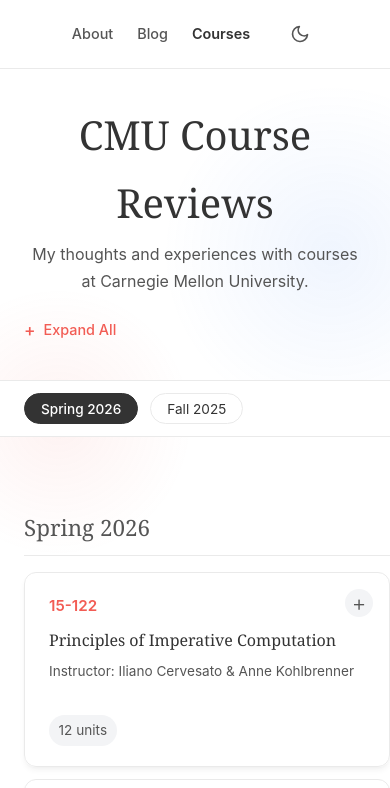
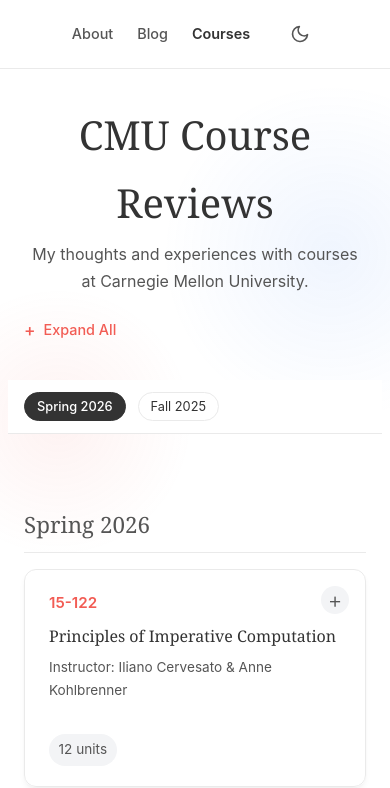
Before and after one commit to darrenpintoo/darrenpintoo.github.io, a React (Vite) app: page /courses in a window 390 px wide. Shown: the top 788 px of the page. Built offline with nearby package versions, Linux system fonts and the light colour scheme.

Commit message:
hopefully fixed mobile issues

```diff
--- a/src/index.css
+++ b/src/index.css
@@ -60,6 +60,7 @@
   font-size: 15px;
   -webkit-font-smoothing: antialiased;
   min-height: 100vh;
+  overflow-x: hidden;
 }
 
 a {
@@ -151,6 +152,12 @@
   margin: 0 auto;
   padding: 3rem 1.5rem;
   min-height: 80vh;
+}
+
+@media (max-width: 600px) {
+  .container {
+    padding: 2rem 1rem;
+  }
 }
 
 /* Subtitle */
@@ -716,23 +723,17 @@
     position: -webkit-sticky;
     position: sticky;
     top: 60px;
-    /* Adjust based on header height */
     z-index: 80;
-    width: 100vw;
-    margin-left: -1.5rem;
-    /* Break out of container padding */
-    padding: 0.75rem 1.5rem;
+    width: calc(100% + 2rem);
+    margin-left: -1rem;
+    padding: 0.75rem 1rem;
     overflow-x: auto;
     white-space: nowrap;
     display: flex;
     align-items: center;
     background: var(--bg-primary);
-    /* Ensure background covers content */
     border-bottom: 1px solid var(--border-color);
-    border-top: 1px solid var(--border-color);
-    padding-bottom: 0.75rem;
     gap: 0.5rem;
-    /* Hide scrollbar */
     -ms-overflow-style: none;
     scrollbar-width: none;
   }
@@ -758,10 +759,11 @@
   .sidebar-link {
     border: 1px solid var(--border-color);
     background: var(--bg-card);
-    border-radius: 20px;
-    padding: 0.4rem 1rem;
-    font-size: 0.85rem;
+    border-radius: 16px;
+    padding: 0.35rem 0.75rem;
+    font-size: 0.8rem;
     color: var(--text-primary);
+    flex-shrink: 0;
   }
 
   .sidebar-link.active {
```
